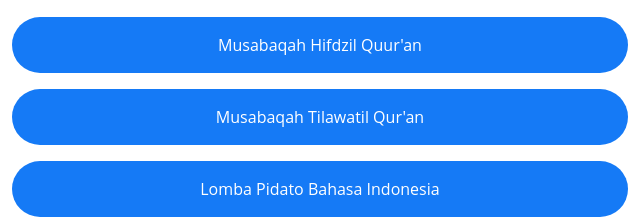
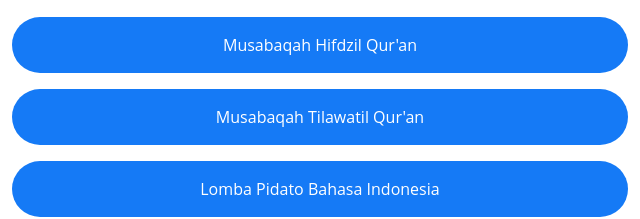
Before and after one commit to pondokarrasyid/pondokarrasyid.github.io, a plain HTML site: page index.html in a window 1280 px wide. Shown: the part 257-476 px from the top of the page, 320-960 px from the left. Drawn offline with nearby package versions, Linux system fonts and the light colour scheme.

Commit message:
Update index.html

```diff
--- a/index.html
+++ b/index.html
@@ -37,7 +37,7 @@
           <!-- Link Button -->
           <div class="linktree__links--item">
             <a href="#" target="_blank" rel="noopener noreferrer">
-              <p>Musabaqah Hifdzil Quur'an</p>
+              <p>Musabaqah Hifdzil Qur'an</p>
             </a>
           </div>
           <div class="linktree__links--item">
```
